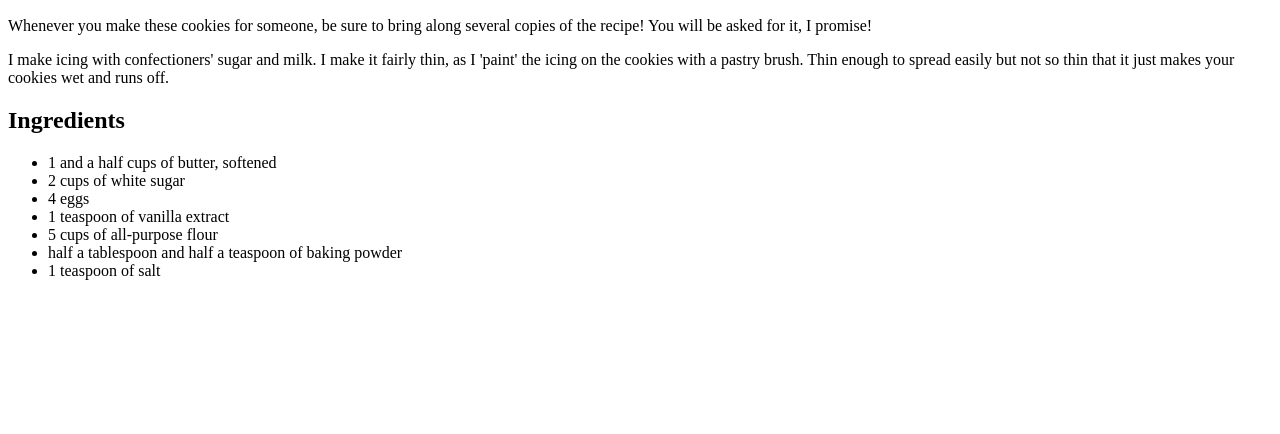
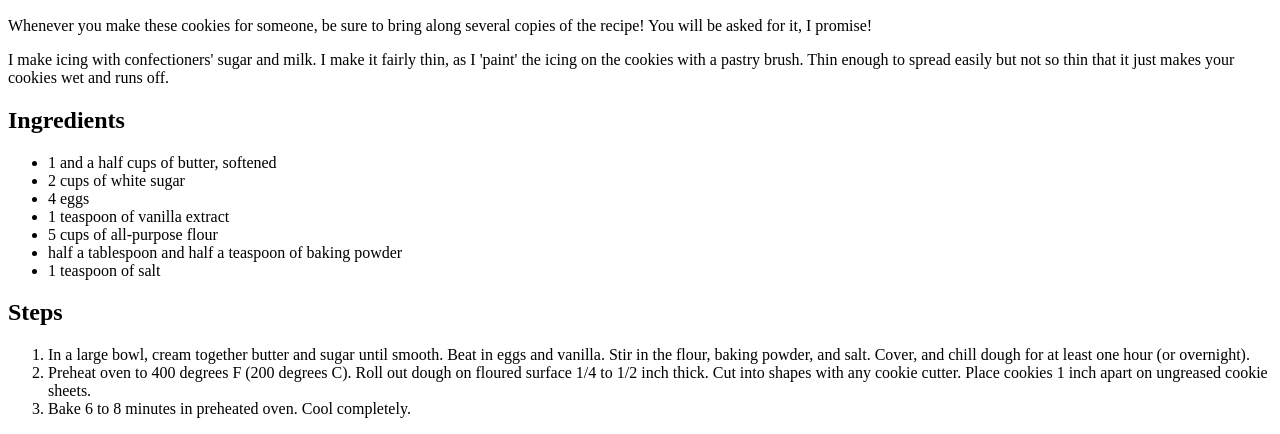
Before and after one commit to Suxton/odin-recipes, a plain HTML site: page recipes/cookies.html in a window 1280 px wide. Shown: the part 634-1068 px from the top of the page. Before the commit the page ends 930 px from the top, so only its background shows below. Drawn offline with Linux system fonts and the light colour scheme.

Commit message:
Add Steps section

```diff
--- a/recipes/cookies.html
+++ b/recipes/cookies.html
@@ -21,5 +21,11 @@
                     <li>half a tablespoon and half a teaspoon of baking powder</li>
                     <li>1 teaspoon of salt</li>
                 </ul>
+            <h2>Steps</h2>
+                <ol>
+                    <li>In a large bowl, cream together butter and sugar until smooth. Beat in eggs and vanilla. Stir in the flour, baking powder, and salt. Cover, and chill dough for at least one hour (or overnight).</li>
+                    <li>Preheat oven to 400 degrees F (200 degrees C). Roll out dough on floured surface 1/4 to 1/2 inch thick. Cut into shapes with any cookie cutter. Place cookies 1 inch apart on ungreased cookie sheets.</li>
+                    <li>Bake 6 to 8 minutes in preheated oven. Cool completely.</li>
+                </ol>
     </body>
 </html>
```
